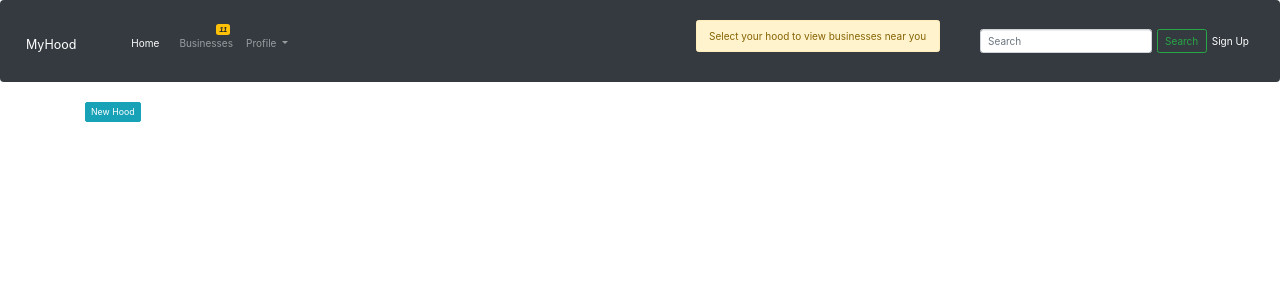
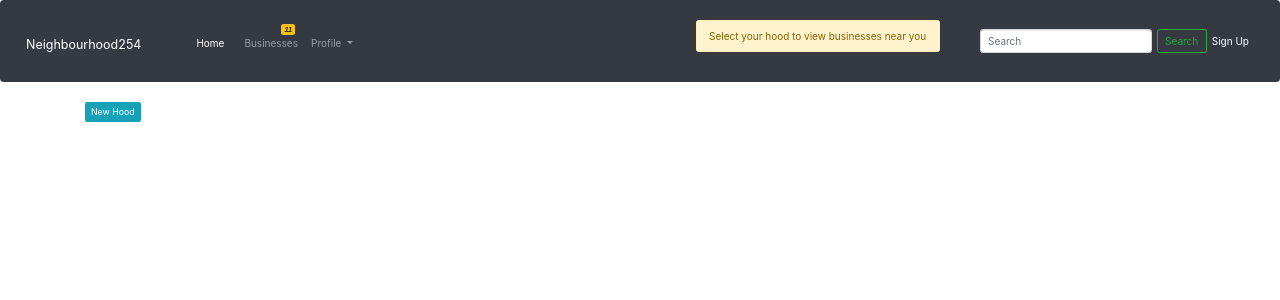
Before and after one commit to Thuotracy/Neighbourhood254, a Django app: template hoodapp/templates/index.html in a window 1280 px wide. Shown: the top 300 px of the page. Run offline with Django 3.2, Linux system fonts and the light colour scheme; the template is opened without the code that fills it, so the values that code supplies are empty; some libraries are stand-ins or nearby versions.

Commit message:
added navbar.html

```diff
--- a/hoodapp/templates/index.html
+++ b/hoodapp/templates/index.html
@@ -15,7 +15,7 @@
               {% if request.user.profile.location == hood %}
               <a href="{% url 'leave-hood' hood.id %}" class="btn btn-outline-danger btn-sm">Leave Hood</a>
               {% elif not request.user.profile.location %}
-              <a href="{% url 'join-hood' hood.id %}" class="btn btn-primary btn-sm">join Hood</a>
+              <a href="{% url 'join-hood' hood.id %}" class="btn btn-primary btn-sm">Join Hood</a>
               {% endif %}
           </div>
       </div>
--- a/hoodapp/templates/navbar.html
+++ b/hoodapp/templates/navbar.html
@@ -18,7 +18,7 @@
 
 <body>
   <nav class="navbar navbar-icon-top navbar-expand-lg navbar-dark bg-dark">
-    <a class="navbar-brand" href="#" style="padding-top: 20px;">MyHood</a>
+    <a class="navbar-brand" href="#" style="padding-top: 20px;">Neighbourhood254</a>
     <button class="navbar-toggler" type="button" data-toggle="collapse" data-target="#navbarSupportedContent"
       aria-controls="navbarSupportedContent" aria-expanded="false" aria-label="Toggle navigation">
       <span class="navbar-toggler-icon"></span>
```
